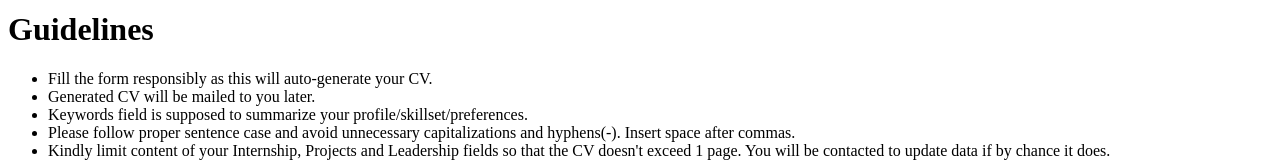
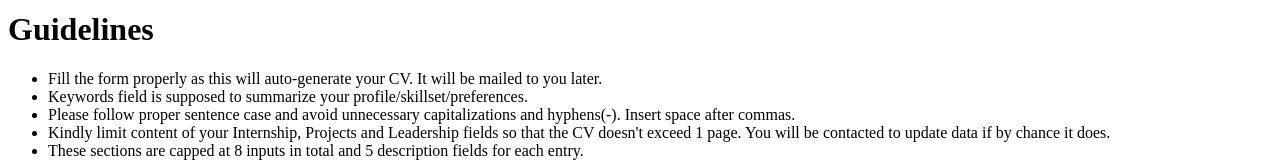
Before and after one commit to jackzbazuka/next-firebase-form-app, a Next.js app: page / in a window 1280 px wide. Shown: the part 187-347 px from the top of the page. Built offline with nearby package versions, Linux system fonts and the light colour scheme; no server answers.

Commit message:
update desc

```diff
--- a/pages/index.js
+++ b/pages/index.js
@@ -6,8 +6,7 @@
 export default function Signin() {
 	const [userWarning, setUserWarning] = useState("")
 	const [guidelines, setGuidlines] = useState([
-		"Fill the form responsibly as this will auto-generate your CV.",
-		"Generated CV will be mailed to you later.",
+		"Fill the form properly as this will auto-generate your CV. It will be mailed to you later.",
 		"Keywords field is supposed to summarize your profile/skillset/preferences.",
 		"Please follow proper sentence case and avoid unnecessary capitalizations and hyphens(-). Insert space after commas.",
 		"Kindly limit content of your Internship, Projects and Leadership fields so that the CV doesn't exceed 1 page. You will be contacted to update data if by chance it does.",
```
